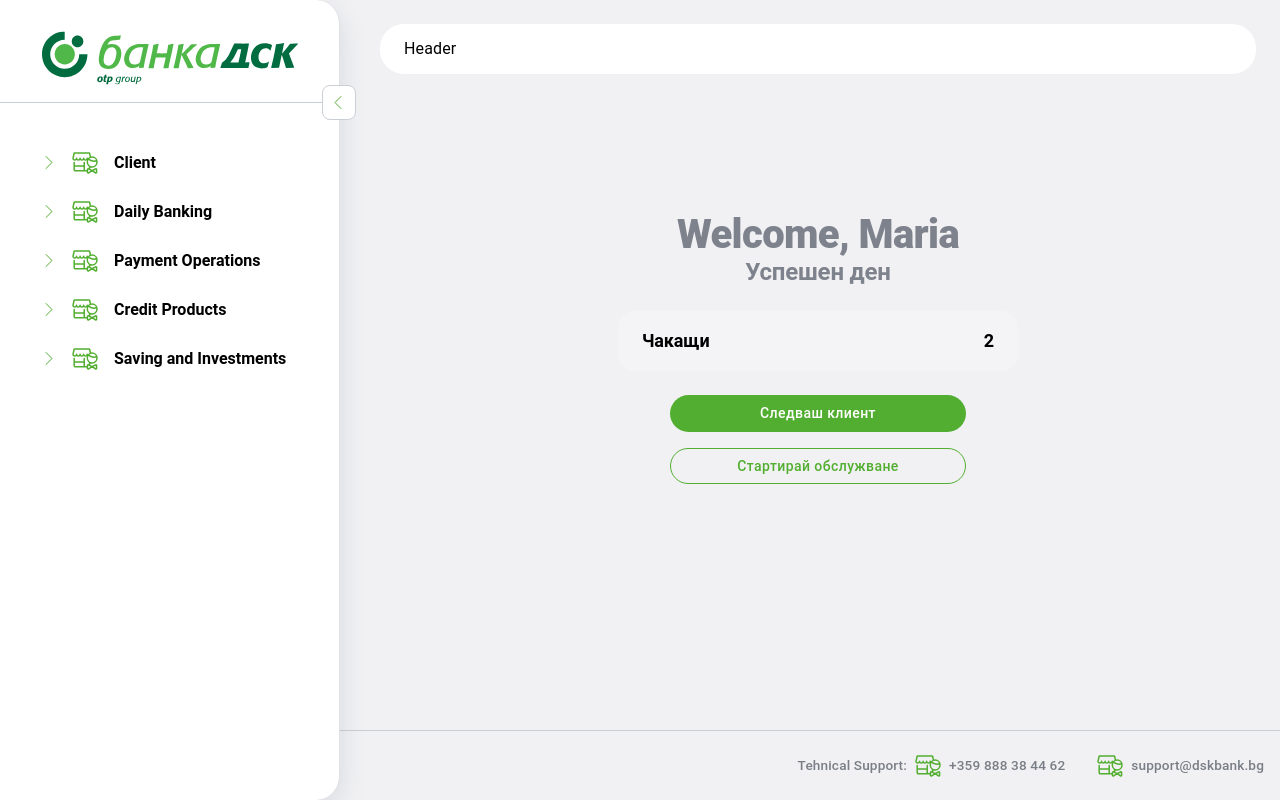
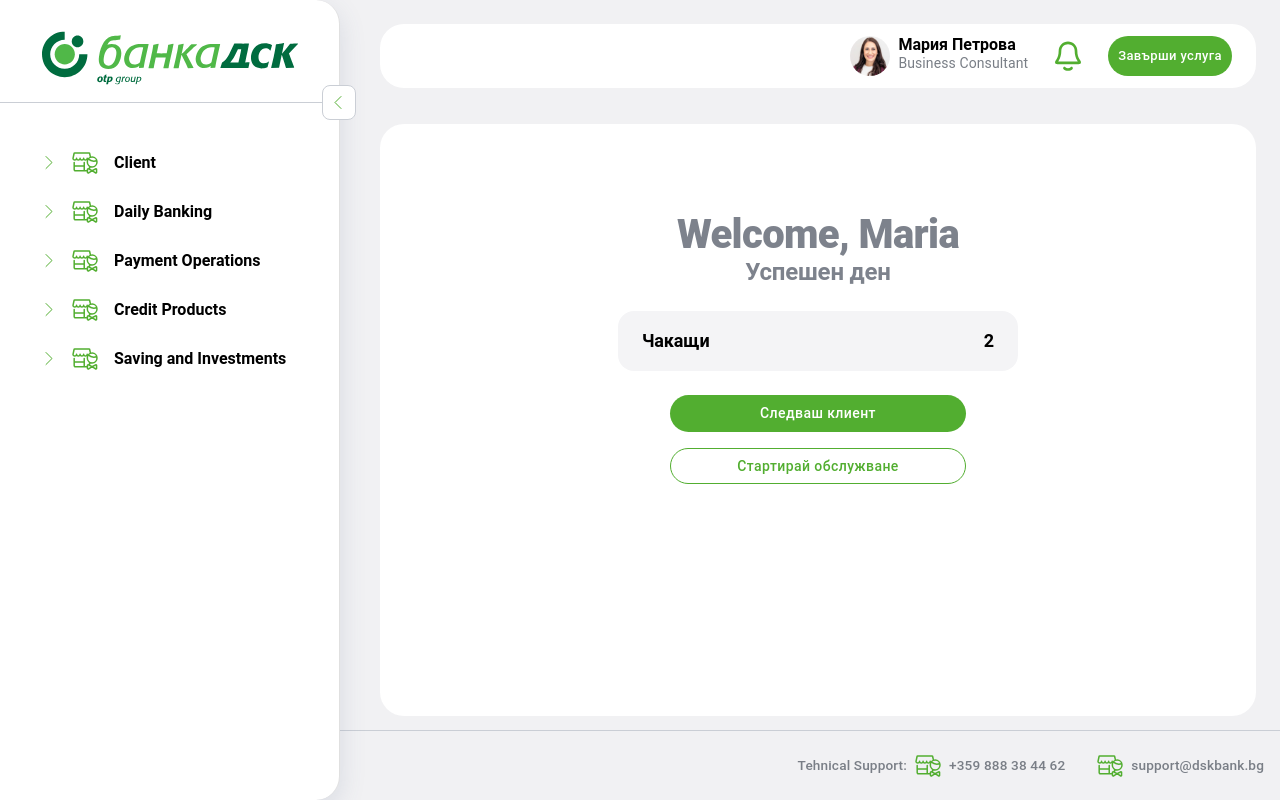
Before and after one commit to L87R78/App, a React (Vite) app: page / in a window 1280 px wide. Built offline with nearby package versions, Linux system fonts and the light colour scheme.

Commit message:
Added header part

```diff
--- a/src/components/shared/header/Header.tsx
+++ b/src/components/shared/header/Header.tsx
@@ -1,14 +1,76 @@
-import { Box } from '@/components/ui';
+import iconNotifications from '@/assets/icons/iconNotifications.svg';
+import imageAvatar from '@/assets/images/imageAvatar.svg';
+import { Box, Button, Typography } from '@/components/ui';
+import { useEffect, useRef, useState } from 'react';
 import classes from './styles';
-
 interface HeaderProps {
   isOpenNavigation: boolean;
 }
-
 const Header = (props: HeaderProps) => {
   const { isOpenNavigation } = props;
-
-  return <Box sx={classes.containerHeader(isOpenNavigation)}>Header</Box>;
+  const [isOpenUserSettings, setIsOpenUserSettings] = useState(false);
+  const settingsRef = useRef<HTMLDivElement>(null);
+  useEffect(() => {
+    const handleClickOutside = (event: MouseEvent) => {
+      if (settingsRef.current && !settingsRef.current.contains(event.target as Node)) {
+        setIsOpenUserSettings(false);
+      }
+    };
+    if (isOpenUserSettings) {
+      document.addEventListener('mousedown', handleClickOutside);
+    } else {
+      document.removeEventListener('mousedown', handleClickOutside);
+    }
+    return () => {
+      document.removeEventListener('mousedown', handleClickOutside);
+    };
+  }, [isOpenUserSettings]);
+  return (
+    <Box sx={classes.containerHeader(isOpenNavigation)}>
+      <Box sx={classes.wrapperContent}>
+        <Box
+          ref={settingsRef}
+          sx={classes.wrapperAvatar}
+          onClick={() => setIsOpenUserSettings(!isOpenUserSettings)}
+        >
+          <Box component="img" sx={classes.iconAvatar} src={imageAvatar} />
+          <Box>
+            <Typography variant="h3" sx={classes.name}>
+              Мария Петрова
+            </Typography>
+            <Typography variant="h4" sx={classes.jobTitle}>
+              Business Consultant
+            </Typography>
+          </Box>
+          {isOpenUserSettings && (
+            <Box sx={classes.wrapperUserSettings}>
+              <Box sx={classes.wrapperRow}>
+                <Box component="img" sx={classes.iconAvatar} src={iconNotifications} />
+                <Typography variant="h4" sx={classes.settingsText}>
+                  Settings
+                </Typography>
+              </Box>
+              <Box sx={classes.wrapperRow}>
+                <Box component="img" sx={classes.iconAvatar} src={iconNotifications} />
+                <Typography variant="h4" sx={classes.settingsText}>
+                  Favorites
+                </Typography>
+              </Box>
+              <Box sx={classes.wrapperRow}>
+                <Box component="img" sx={classes.iconAvatar} src={iconNotifications} />
+                <Typography variant="h4" sx={classes.settingsText}>
+                  Log Out
+                </Typography>
+              </Box>
+            </Box>
+          )}
+        </Box>
+        <Box component="img" sx={classes.iconNotifications} src={iconNotifications} />
+        <Button variant="contained" color="primary" size="small">
+          Завърши услуга
+        </Button>
+      </Box>
+    </Box>
+  );
 };
-
 export default Header;
--- a/src/components/shared/header/styles.ts
+++ b/src/components/shared/header/styles.ts
@@ -4,14 +4,58 @@
     right: '24px',
     top: '24px',
     left: !isOpenNavigation ? '380px' : '170px',
-    height: '50px',
-    padding: '16px 24px',
+    padding: '12px 24px',
     borderRadius: '24px',
     background: '#fff',
     display: 'flex',
     alignItems: 'center',
+    justifyContent: 'flex-end',
     transition: 'all 0.5s ease',
   }),
+  wrapperContent: {
+    display: 'flex',
+  },
+  iconAvatar: {
+    marginRight: '8px',
+  },
+  iconNotifications: {
+    margin: '0px 24px',
+  },
+  wrapperAvatar: {
+    display: 'flex',
+    position: 'relative',
+    cursor: 'pointer',
+  },
+  name: {
+    fontSize: '16px',
+  },
+  jobTitle: {
+    color: 'var(--clr-text-secondary, #828282)',
+    fontSize: '14px',
+  },
+  // userSettings menu
+  wrapperUserSettings: {
+    position: 'absolute',
+    top: '60px',
+    left: '40px',
+    display: 'flex',
+    flexDirection: 'column',
+    alignItems: 'flex-start',
+    boxShadow: 'var(--popover-box-shadow)',
+    background: 'white',
+    borderRadius: '16px',
+    padding: '8px',
+    width: '100%',
+  },
+  wrapperRow: {
+    display: 'flex',
+    alignItems: 'center',
+    margin: '12px 0px 12px 16px',
+  },
+  settingsText: {
+    fontSize: '16px',
+    marginLeft: '8px',
+    color: 'var(--clr-text)',
+  },
 };
-
 export default classes;
--- a/src/pages/home/styles.ts
+++ b/src/pages/home/styles.ts
@@ -1,7 +1,9 @@
 const classes = {
   layout: {
     height: '100%',
-    marginTop: '10%',
+    paddingTop: '10%',
+    background: '#fff',
+    borderRadius: '24px',
   },
   title: {
     textAlign: 'center',
```
